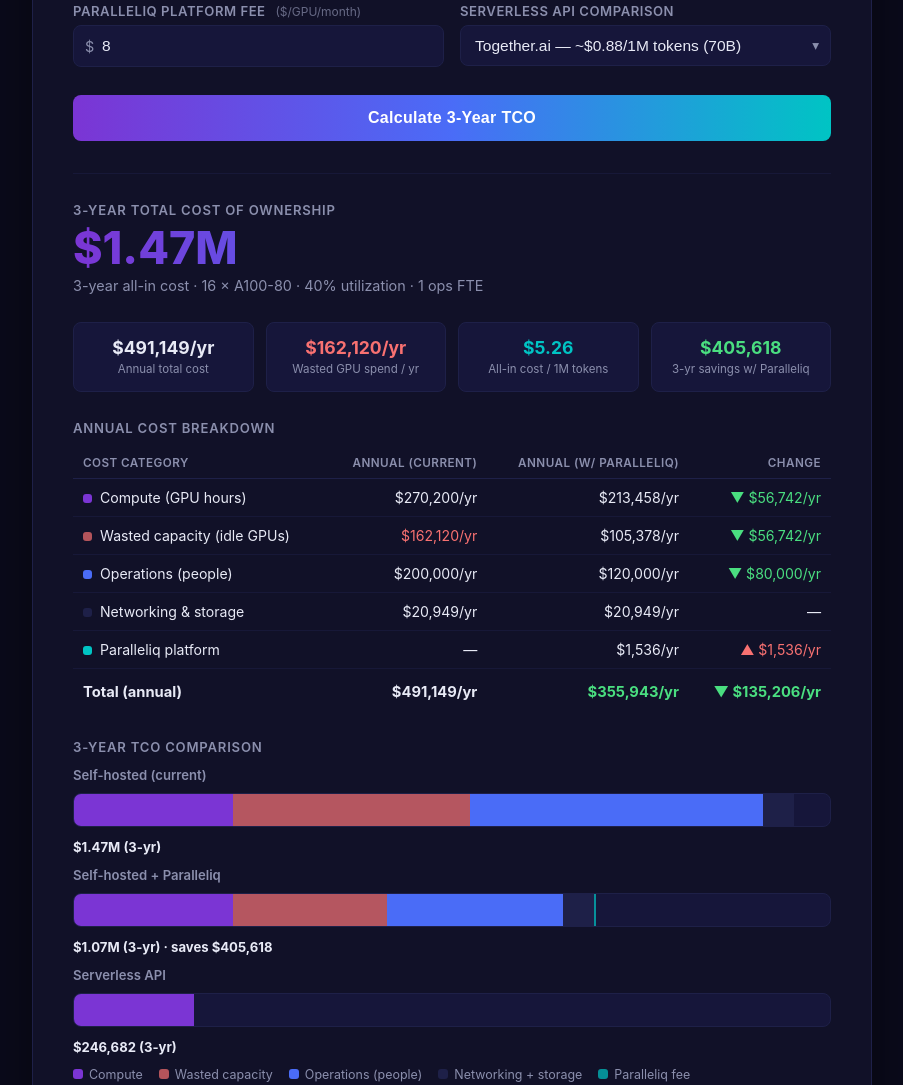
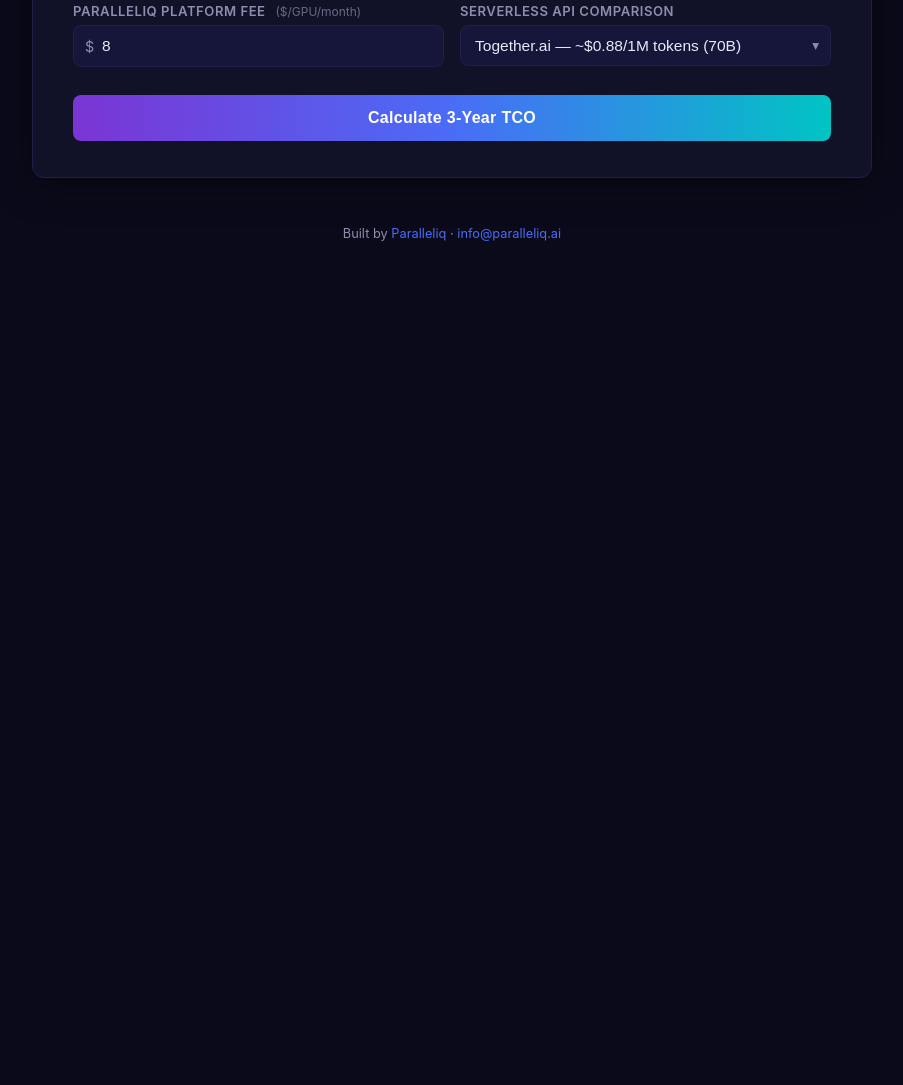
Before and after one commit to paralleliq/tco-calculator, a plain HTML site: page index.html in a window 1280 px wide. Shown: the part 865-1950 px from the top of the page, without its empty margins (188-1091 px from the left). After the commit the page ends 1186 px from the top, so only its background shows below. Drawn offline with Linux system fonts and the light colour scheme.

Commit message:
fix: hide results until user clicks Calculate

```diff
--- a/index.html
+++ b/index.html
@@ -830,7 +830,7 @@
 }
 
 // ── Init ───────────────────────────────────────────────────────────────────
-if (!loadFromUrl()) calculate();
+loadFromUrl();
 </script>
 
 </body>
```
